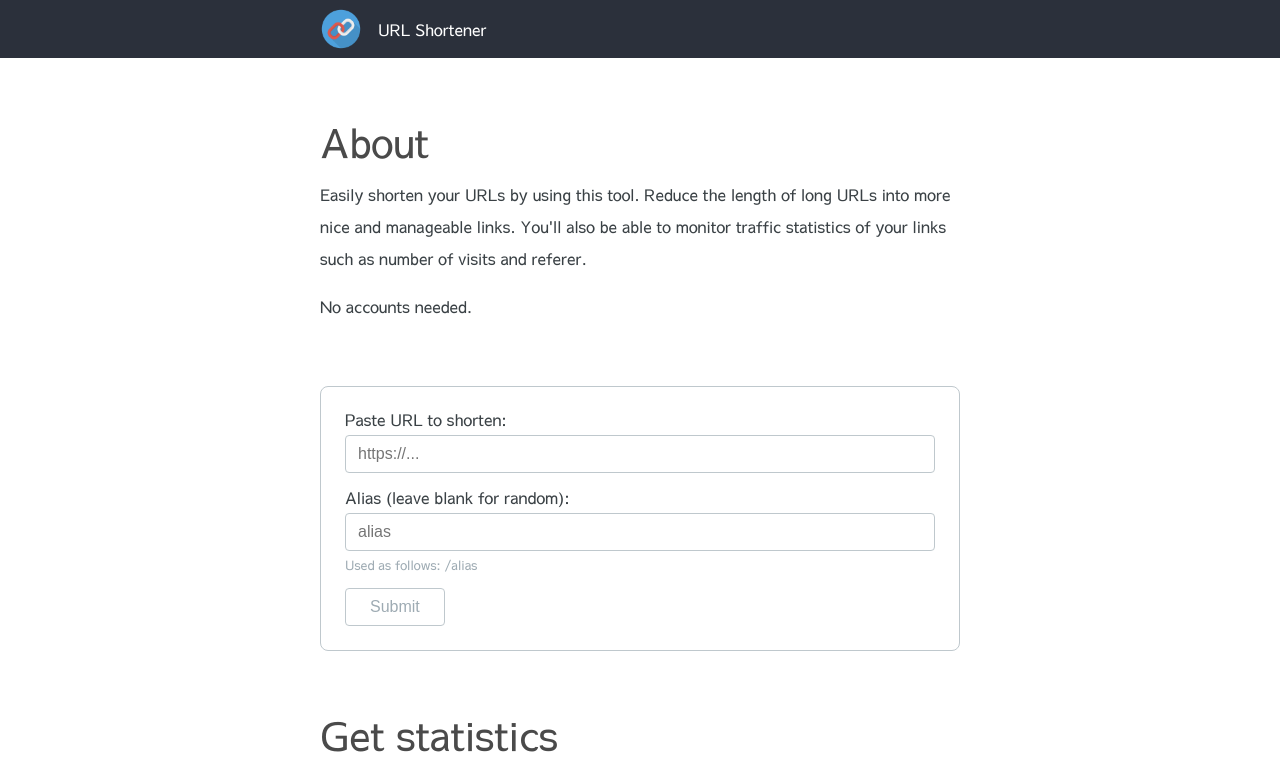
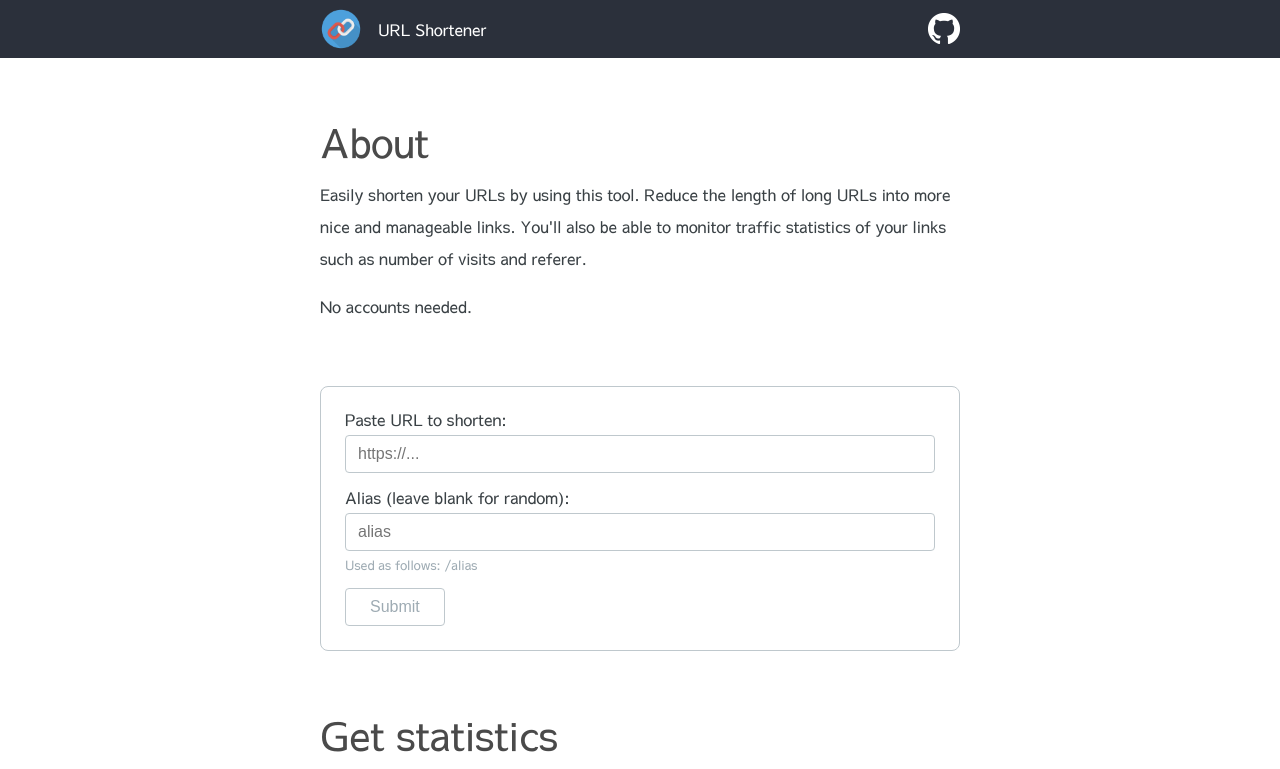
Before and after one commit to eidoriantan/url-shortener, a React (Create React App) app: page / in a window 1280 px wide. Shown: the top 769 px of the page. Built offline with nearby package versions, Linux system fonts and the light colour scheme; no server answers.

Commit message:
feat: add GitHub source codes link

```diff
--- a/src/App.jsx
+++ b/src/App.jsx
@@ -31,6 +31,10 @@ class App extends React.Component {
               <img src="/images/logo.png" alt="URL Shortener Logo" width={42} height={42} />
               <span className="header-title">URL Shortener</span>
             </a>
+
+            <a href="https://github.com/eidoriantan/url-shortener">
+              <img src="/images/socials/github.png" alt="GitHub Mark Logo" width={32} height={32} />
+            </a>
           </nav>
         </header>
 
--- a/src/styles/app.scss
+++ b/src/styles/app.scss
@@ -68,6 +68,7 @@ code {
   & > nav {
     display: flex;
     flex-direction: row;
+    justify-content: space-between;
     align-items: center;
     width: 80%;
     max-width: 640px;
```
Also changed, not shown: public/images/socials/github.png (added).
